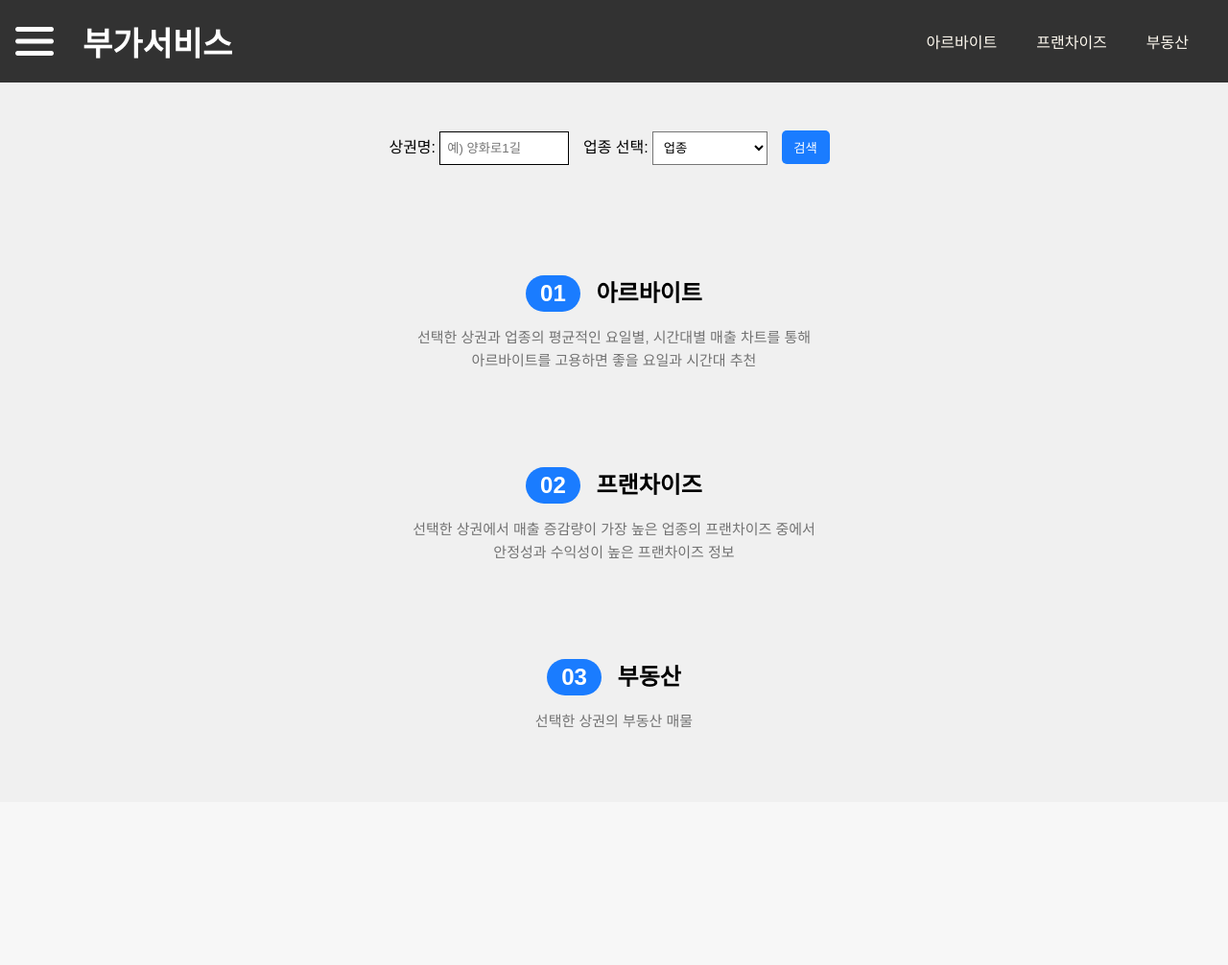
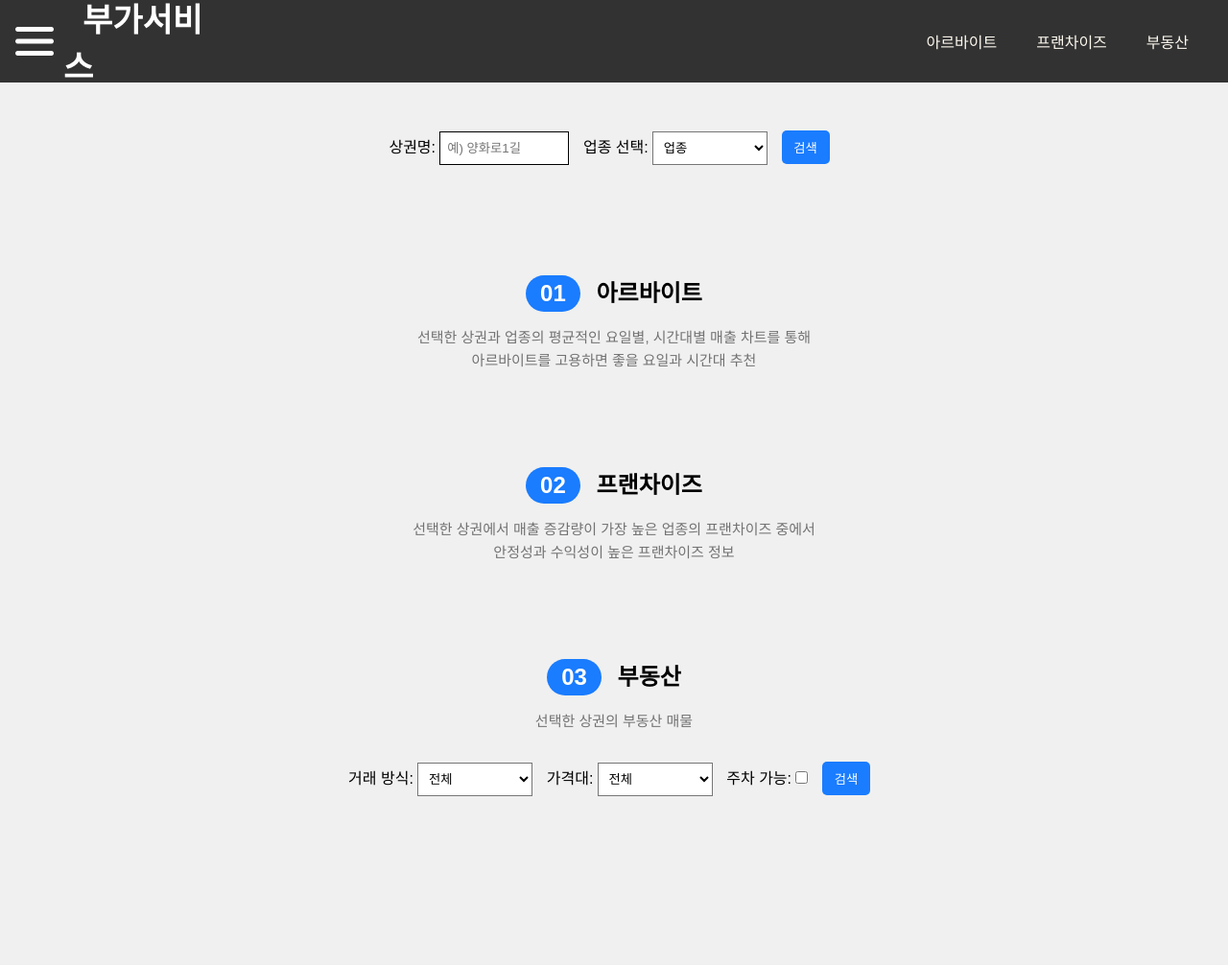
Before and after one commit to woosinbum/yeardream_semi_project, a Flask app: page /extra in a window 1280 px wide. Shown: the whole page at 96% size. Before the commit the page ends 759 px from the top, so only its background shows below. Run offline with Flask 2, Linux system fonts and the light colour scheme; parts of the project's set-up code (start-up, migrations or seed data) failed here and were passed over; some libraries are stand-ins or nearby versions.

Commit message:
update extra 3:13

```diff
--- a/flask/app/static/css/extra.css
+++ b/flask/app/static/css/extra.css
@@ -20,6 +20,7 @@ a {
 header {
     display: flex;
     width: 100%;
+    min-width: 600px;
     height: 86px;
     align-items: center;
     background-color:rgba(17, 17, 17, 0.85) !important;
@@ -74,8 +75,6 @@ header h1 b {
 
 header nav {
     width: calc(100% - 240px);
-    position: absolute;
-    right: 0;
 }
 
 header nav ul {
@@ -122,13 +121,14 @@ header nav li a {
 section {
     width: 700px;
     height: auto;
-    margin: 50px auto 0;
+    margin: 0 auto 50px;
 }
 
 section#search {
     width: 500px;
     height: 100px;
     text-align: center;
+    margin-top: 50px;
 }
 
 #detail_commercial_area {
@@ -160,7 +160,8 @@ section#search {
 }
 
 /* select */
-#upjong {
+/* #upjong { */
+select {
     background-color: white;
     width: 120px;
     height: 35px;
@@ -217,7 +218,6 @@ section p {
 /* .data_box { */
 #arbeit, #franchise, #real_estate {
     width: 700px;
-    /* height: 500px; */
 }
 
 #arbeit_chart, #franchise_chart {
@@ -238,12 +238,26 @@ section p {
     /* background-color: white; */
 }
 
+.item_search {
+    width: 700px;
+    text-align: center;
+}
+
+.item_search select {
+    margin-right: 10px;
+}
+
 #item_list {
+    width: 500px;
+    margin: 20px auto;
     list-style-type: none;
+    overflow: auto;
+    padding: 0;
 }
 
 #item_list li {
-    margin: 20px 0;
+    padding: 20px 0 20px 40px;
+    border-bottom: 1px solid rgba(0, 0, 0, 0.185);
 }
 
 #item_list li p {
@@ -259,7 +273,7 @@ section p {
 
 .li_content {
     margin-top: 5px;
-    margin-right: 5px;
+    margin-right: 10px;
 }
 
 .p_result {
--- a/flask/app/static/js/extra.js
+++ b/flask/app/static/js/extra.js
@@ -3,7 +3,7 @@ $(function() {
     $("#franchise_chart").css("display", "none");
     $("#arbeit").css("height", "150px");
     $("#franchise").css("height", "150px");
-    $("#real_estate").css("height", "150px");
+    $("#real_estate").css("height", "270px");
 
     $("#commercial_area").keyup(function() {
         if($("#commercial_area").val() != "")
@@ -21,7 +21,7 @@ $(function() {
         upjong_list($(this).text());
     });
 
-    $(".btn_search").click(function() {
+    $("#btn_search").click(function() {
         if($("#commercial_area").val() == "") {
             alert("상권명을 입력하세요.");
 
@@ -40,10 +40,20 @@ $(function() {
         // 데이터 가져오기
         get_extra_datas($commercial_area, $upjong);
     });
+
+    $("#btn_estate").click(function() {
+        if($("#commercial_area").val() == "") {
+            alert("상권명을 입력하세요.");
+
+            $("#commercial_area").focus();
+        }
+
+        get_real_estate();
+    });
 });
 
 function draw_day(data) {
-    let canvas_day = $("#canvas_day")
+    let canvas_day = $("#canvas_day");
     let day_chart = new Chart(canvas_day, {
         type: "pie",
         data: {
@@ -87,12 +97,12 @@ function draw_day(data) {
                 }
             }
         }
-    })
+    });
 }
 
 
 function draw_time(data) {
-    let canvas_time = $("#canvas_time")
+    let canvas_time = $("#canvas_time");
     let time_chart = new Chart(canvas_time, {
         type: "pie",
         data: {
@@ -132,13 +142,13 @@ function draw_time(data) {
                 }
             }
         }
-    })
+    });
 }
 
 
 // 안정성
 function draw_stability(data) {
-    let canvas_stability = $("#canvas_stability")
+    let canvas_stability = $("#canvas_stability");
     let stability_chart = new Chart(canvas_stability, {
         type: "pie",
         data: {
@@ -166,13 +176,13 @@ function draw_stability(data) {
                 }
             }
         }
-    })
+    });
 }
 
 
 // 수익성
 function draw_profitability(data) {
-    let canvas_profitability = $("#canvas_profitability")
+    let canvas_profitability = $("#canvas_profitability");
     let profitability_chart = new Chart(canvas_profitability, {
         type: "pie",
         data: {
@@ -200,7 +210,7 @@ function draw_profitability(data) {
                 }
             }
         }
-    })
+    });
 }
 
 
@@ -237,7 +247,7 @@ function detail_area_list() {
                 $target.animate({scrollTo: $target.prop("scrollHeight")}, 500);
             }
         }
-    })
+    });
 }
 
 
@@ -257,7 +267,7 @@ function upjong_list() {
 
             $("#upjong option:eq(0)").prop("selected", true);
         }
-    })
+    });
 }
 
 function get_extra_datas($commercial_area, $upjong) {
@@ -327,7 +337,6 @@ function get_extra_datas($commercial_area, $upjong) {
             $("#arbeit_chart").css("display", "block");
             $("#franchise_chart").css("display", "block");
             $("#arbeit").css("height", "600px");
-            $("#real_estate").css("height", "550px");
 
             $("#arbeit .p_result").remove();
             $("#arbeit").append(temp_str);
@@ -335,14 +344,31 @@ function get_extra_datas($commercial_area, $upjong) {
             $("#franchise .p_result").remove();
 
             if(Array.isArray(result[3])) {
-                $("#franchise").css("height", "550px");
+                $("#franchise").css("height", "770px");
+                $("#franchise").append("<p style='text-align:center;font-size:13px;>단위: 천원</p>");
 
                 franchise_str = "<p class='p_result'>";
                 franchise_str += result[0]["상권_코드_명"]+" 상권에서 매출 증감률이 <b>";
                 franchise_str += result[2]["전년도비_매출_증감률"]+"%</b>로 가장 높은 <b>";
                 franchise_str += result[2]["서비스_업종_코드_명"]+"</b>의 프랜차이즈 정보</p>";
 
+                console.log(result[3][0]["상호"]);
+                console.log(result[3][1]["상호"]);
+                franchise_str2 = "<p class='p_result'><b>"+result[3][0]["상호"]+"</b> 가맹본부<br>";
+                franchise_str2 += "부채: "+result[3][0]["부채"].toLocaleString()+", ";
+                franchise_str2 += "자본: "+result[3][0]["자본"].toLocaleString()+", ";
+                franchise_str2 += "자산: "+result[3][0]["자산"].toLocaleString()+"<br>";
+                franchise_str2 += "부채비율, 자기자본비율 기준으로 <b>안정성</b>이 가장 높다.</p>";
+
+                franchise_str3 = "<p class='p_result'><b>"+result[3][1]["상호"]+"</b> 가맹본부<br>";
+                franchise_str3 += "당기순이익: "+result[3][1]["당기순이익"].toLocaleString()+", ";
+                franchise_str3 += "매출액: "+result[3][1]["매출액"].toLocaleString()+", ";
+                franchise_str3 += "영업이익: "+result[3][1]["영업이익"].toLocaleString()+'<br>';
+                franchise_str3 += "영업이익률, 자기자본 순이익률 기준으로 <b>수익성</b>이 높다.</p>";
+
                 $("#franchise_chart").before(franchise_str);
+                $("#franchise").append(franchise_str2);
+                $("#franchise").append(franchise_str3);
 
                 draw_stability(result[3][0]);
                 draw_profitability(result[3][1]);
@@ -362,24 +388,83 @@ function get_extra_datas($commercial_area, $upjong) {
             }
 
             // 부동산
-            $("#real_eatate").css("height", "auto");
-            $("#real_estate h4").remove();
-            $("#item_list").before("<h4 style='margin: 20px'>"+result[4][0]["소재지"]+"</h4>");
+            // $("#real_eatate").css("height", "auto");
+            // $("#real_estate h4").remove();
+            // $("#item_list").before("<h4 style='margin: 20px'>"+result[4][0]["소재지"]+"</h4>");
 
-            // $("#item_list").remove();
+            // for(let i=0; i<result[4].length; i++) {
+            //     li_str = "<li><p><span class='li_title'>"+result[4][i]["가격"]+"</span>";
+            //     li_str += "<span class='li_title'>"+result[4][i]["거래방식"]+"</span></p>";
+            //     li_str += "<p><span class='li_content'>계약/전용면적: "+result[4][i]["계약/전용면적"]+"</span>";
+            //     li_str += "<span class='li_content'>해당층/총층: "+result[4][i]["해당층/총층"]+"</span>";
+            //     li_str += "<span class='li_content'>방향: "+result[4][i]["방향"]+"</span></p>";
+            //     li_str += "<p><span class='li_content'>"+result[4][i]["매물특징"]+"</span></p></li>";
 
-            for(let i=0; i<result[4].length; i++) {
-                li_str = "<li><p><span class='li_title'>"+result[4][i]["가격"]+"</span>";
-                li_str += "<span class='li_title'>"+result[4][i]["거래방식"]+"</span></p>";
-                li_str += "<p><span class='li_content'>계약/전용면적: "+result[4][i]["계약/전용면적"]+"</span>";
-                li_str += "<span class='li_content'>해당층/총층: "+result[4][i]["해당층/총층"]+"</span>";
-                li_str += "<span class='li_content'>방향: "+result[4][i]["방향"]+"</span></p>";
-                li_str += "<p><span class='li_content'>"+result[4][i]["매물특징"]+"</span></p></li>";
+            //     $("#item_list").append(li_str);
+            // }
+        }
+    });
+}
 
-                $("#item_list").append(li_str);
+function get_real_estate() {
+    let $dealing_way = $("#dealing_way").val();
+    let $price = $("#price").val();
+    let $parking;
+
+    if($("input:checkbox[id='parking']").is(":checked")) {
+        $parking = "가능";
+    } else {
+        $parking = "불가능";
+    }
+
+    $("#item_list li").remove();
+    $("#real_estate .p_result").remove();
+
+    $.ajax({
+        url: "/extra/real-estate",
+        type: "POST",
+        data: {
+            "name": $("#commercial_area").val(),
+            "way": $dealing_way,
+            "price": $price,
+            "parking": $parking
+        },
+        success: function(result) {
+            console.log(result);
+
+            if(result.length > 0) {
+                $("#real_estate").css("height", "700px");
+                $("#item_list").css("display", "block");
+                // $("#item_list").css("height", "650px");
+                $("#item_list").css("height", "auto");
+                $("#item_list").css("max-height", "480px");
+                $("#item_list").css("background-color", "white");
+
+                // $("#real_eatate").css("height", "auto");
+                $("#real_estate h4").remove();
+                $("#item_list").before("<h4 style='margin-top:20px;text-align:center;'>"+result[0]["소재지"]+"</h3>");
+
+                for(let i=0; i<result.length; i++) {
+                    li_str = "<li><p><span class='li_title'>"+result[i]["가격"]+"</span>";
+                    li_str += "<span class='li_title'>"+result[i]["거래방식"]+"</span></p>";
+                    li_str += "<p><span class='li_content'>계약/전용 면적: "+result[i]["계약/전용면적"]+"</span>";
+                    li_str += "<span class='li_content'>해당층/총층: "+result[i]["해당층/총층"]+"</span></p>";
+                    li_str += "<p><span class='li_content'>주차 가능 여부: "+result[i]["주차가능여부"]+"</span>";
+                    li_str += "<span class='li_content'>방향: "+result[i]["방향"]+"</span></p>";
+                    li_str += "<p><span class='li_content'>"+result[i]["매물특징"]+"</span></p></li>";
+
+                    $("#item_list").append(li_str);
+                }
+
+                $("#item_list li:nth-child("+result.length+")").css("border-bottom", "none");
+            } else {
+                $("#real_estate").css("height", "270px");
+                $("#item_list").css("display", "none");
+                // $("#item_list").css("background-color", "none");
+                $("#real_estate").append("<p class='p_result'>조건에 해당하는 부동산 데이터가 없습니다.</p>");
             }
         }
-    })
+    });
 }
 
 function modal(x) {
--- a/flask/app/templates/extra.html
+++ b/flask/app/templates/extra.html
@@ -43,7 +43,7 @@
                 <select id="upjong">
                     <option value="" selected>업종</option>
                 </select>
-                <button class="btn_search">검색</button>
+                <button id="btn_search" class="btn_search">검색</button>
                 <div class="area_list">
                     <ul id="detail_commercial_area">
 
@@ -99,6 +99,29 @@
                     </h2>
                     <p>선택한 상권의 부동산 매물</p>
                 </div>
+                <div class="item_search">
+                    <label>거래 방식: </label>
+                    <select id="dealing_way">
+                        <option value="total" selected>전체</option>
+                        <option value="monthly">월세</option>
+                        <option value="lease">전세</option>
+                        <option value="dealing">매매</option>
+                        <option value="short_rental">단기 임대</option>
+                    </select>
+                    <label>가격대: </label>
+                    <select id="price">
+                        <option value="total" selected>전체</option>
+                        <option value="one">1억 이하</option>
+                        <option value="two">1억</option>
+                        <option value="three">2억</option>
+                        <option value="four">3억</option>
+                        <option value="five">4억</option>
+                        <option value="six">5억 이상</option>
+                    </select>
+                    <label>주차 가능: </label>
+                    <input type="checkbox" id="parking">
+                    <button id="btn_estate" class="btn_search">검색</button>
+                </div>
                 <div class="item_area">
                     <ul id="item_list">
 
```
Also changed, not shown: flask/app/extra_api.py (+67 -8 lines).
